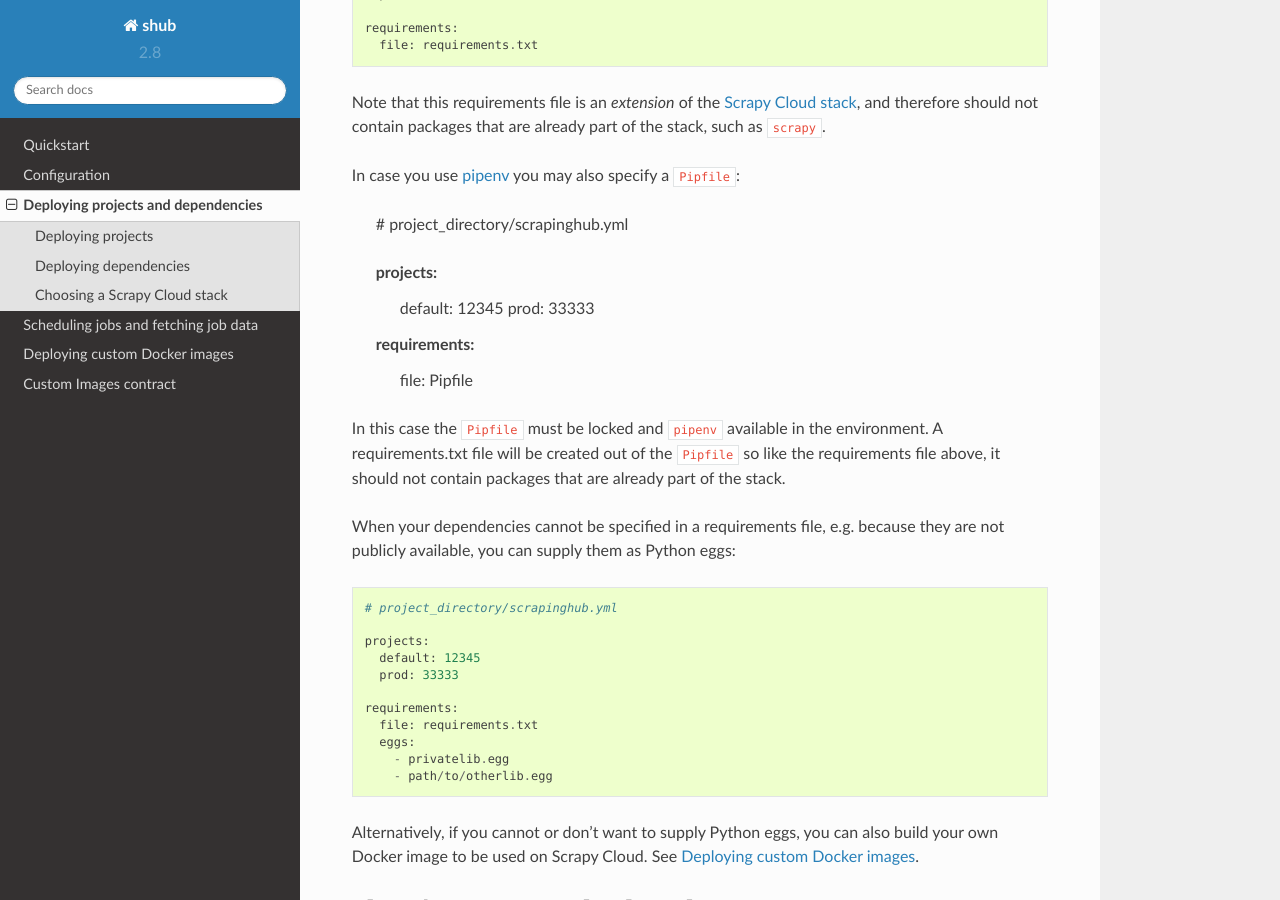
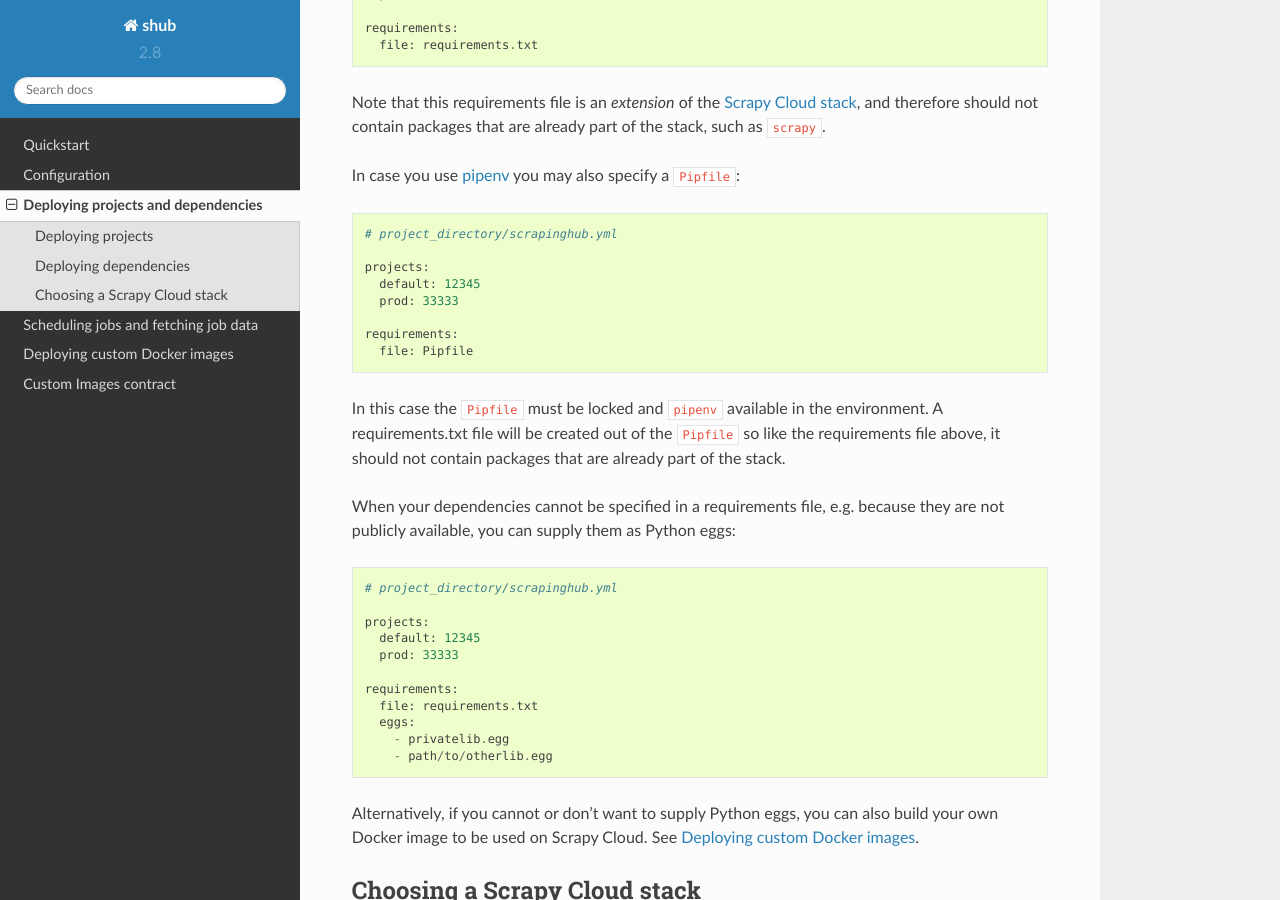
Before and after one commit to scrapinghub/shub, a Sphinx documentation site: the page built from docs/deploying.rst, in a window 1280 px wide and 900 px high, scrolled down 1050 px. Built offline with Sphinx 7.4.7 and the Read the Docs theme 2.0.0, drawn with Linux system fonts in a browser that asks for light colours.

Commit message:
Enclose example in code block

```diff
--- a/docs/deploying.rst
+++ b/docs/deploying.rst
@@ -59,7 +59,7 @@
 stack`_, and therefore should not contain packages that are already part of the
 stack, such as ``scrapy``.
 
-In case you use `pipenv`_ you may also specify a ``Pipfile``:
+In case you use `pipenv`_ you may also specify a ``Pipfile``::
 
     # project_directory/scrapinghub.yml
 
```
